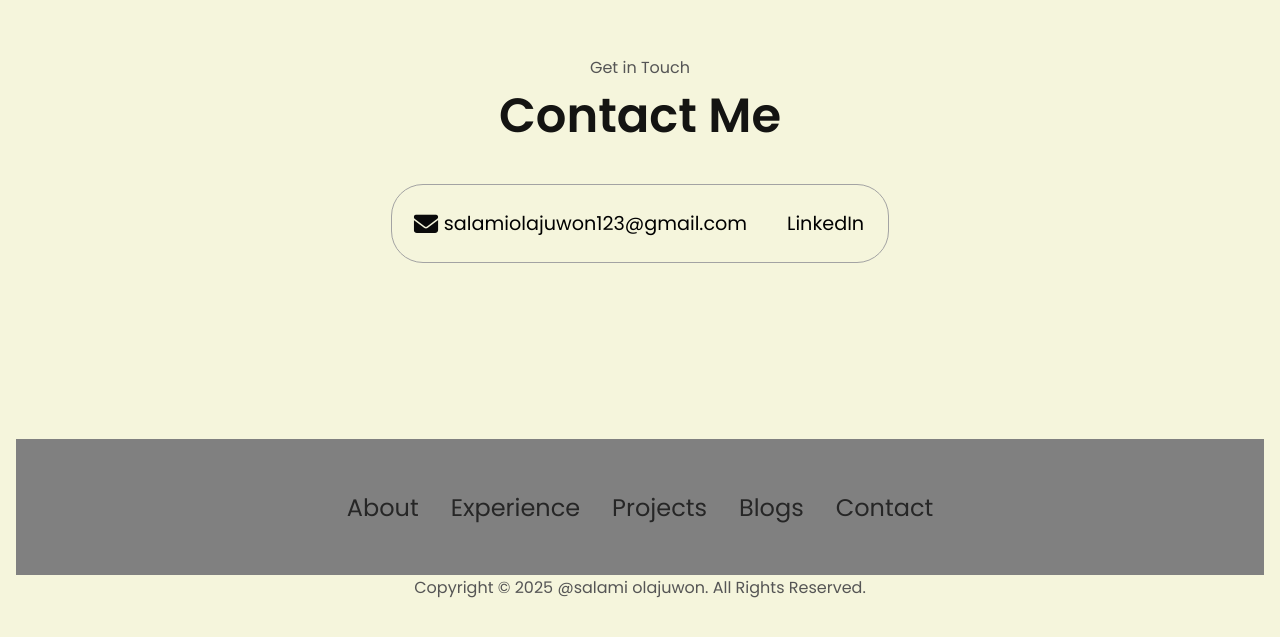
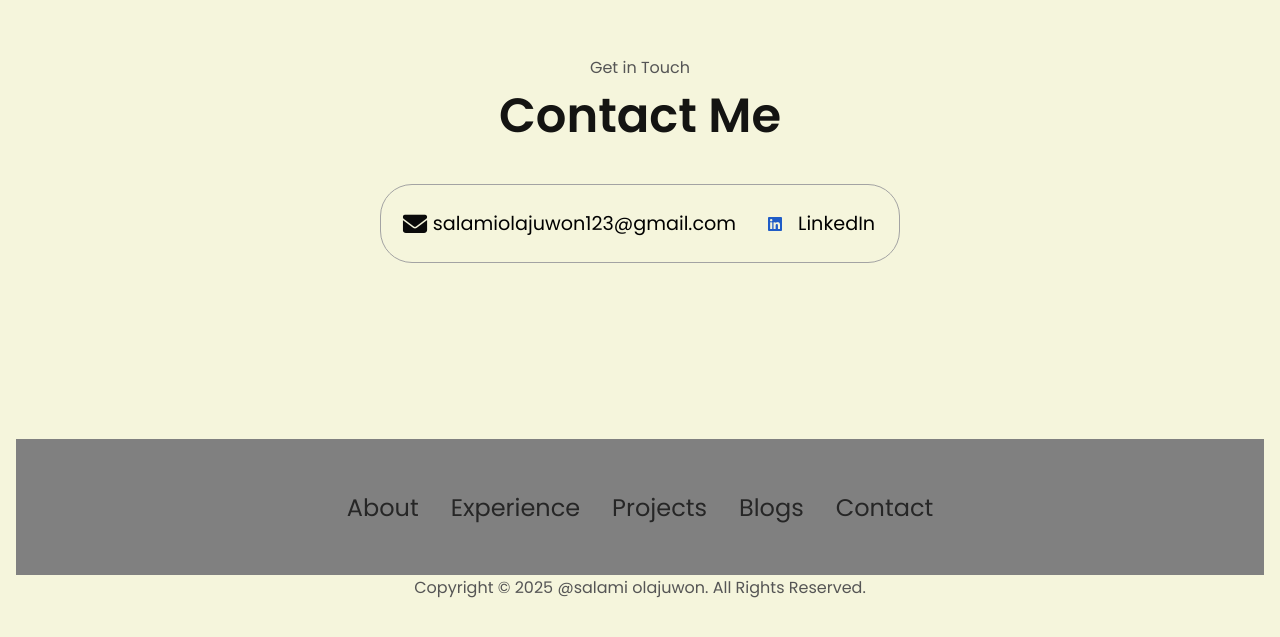
Before and after one commit to Salami-olajuwon/project_name, a plain HTML site: page index.html in a window 1280 px wide. Shown: the part 4576-5213 px from the top of the page. Drawn offline with Linux system fonts and the light colour scheme.

Commit message:
<i class="fa-brands fa-linkedin" style="color: #1f5cc7;"></i>

```diff
--- a/index.html
+++ b/index.html
@@ -595,6 +595,7 @@
             alt="LinkedIn icon"
             class="icon contact-icon"
           /> -->
+          <i class="fa-brands fa-linkedin" style="color: #1f5cc7;"></i>
           <a target="_blank" href="https://www.linkedin.com/" rel="noopener"></a>
           <p>
             <a target="_blank" href="#" rel="noopener"
```
